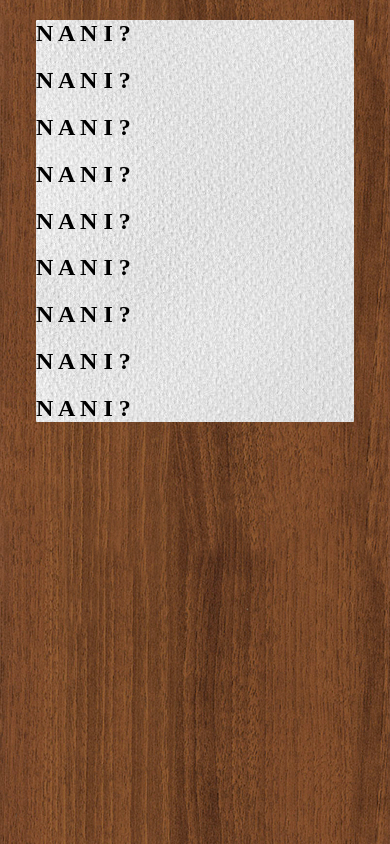
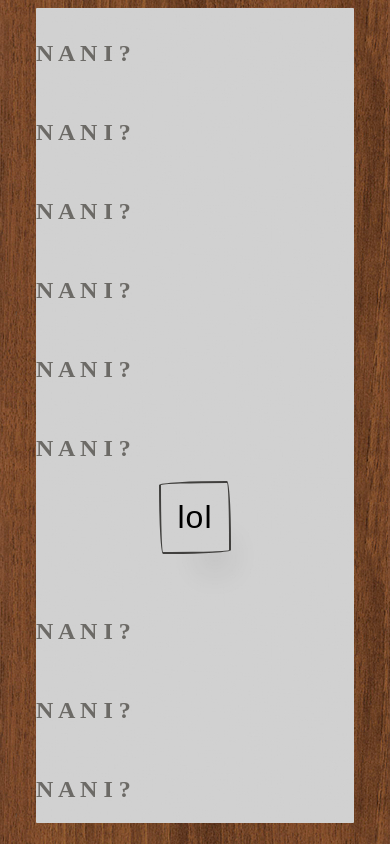
Before and after one commit to resonatingfury/resonatingfury.github.io, a PHP site: page / in a window 390 px wide. Run offline with PHP 8.4, Linux system fonts and the light colour scheme.

Commit message:
baseline to edit in dev tools

```diff
--- a/css/style.css
+++ b/css/style.css
@@ -1,5 +1,6 @@
 body {
 	background-image: url("../images/background.png");
+	color: rgba(82,80, 75, .8);
 }
 
 .container {
@@ -9,3 +10,52 @@ body {
 	background-image: url("../images/container_background.jpg");
 	border-radius: 1px;
 }
+
+html section button, body section button {
+  align-self: center;
+  background: transparent;
+  padding: 1rem 1rem;
+  margin: 0 1rem;
+  transition: all 0.1s ease;
+  font-size: 2rem;
+  letter-spacing: 1px;
+  outline: none;
+  box-shadow: 20px 38px 34px -26px rgba(0, 0, 0, .2);
+  border-radius: 255px 15px 225px 15px/15px 225px 15px 255px;
+}
+html section button:active, body section button:active {
+  box-shadow: 2px 8px 4px -6px rgba(0, 0, 0, .3);
+}
+html section button.lined.thick, body section button.lined.thick {
+  border: solid 7px #41403e;
+}
+html section button.dotted.thick, body section button.dotted.thick {
+  border: dotted 5px #41403e;
+}
+html section button.dashed.thick, body section button.dashed.thick {
+  border: dashed 5px #41403e;
+}
+html section button.lined.thin, body section button.lined.thin {
+  border: solid 2px #41403e;
+}
+html section button.dotted.thin, body section button.dotted.thin {
+  border: dotted 2px #41403e;
+}
+html section button.dashed.thin, body section button.dashed.thin {
+  border: dashed 2px #41403e;
+}
+@media (max-width: 620px) {
+  body h1 {
+    margin-top: 2rem;
+  }
+  body section {
+    display: flex;
+    flex-direction: column;
+    justify-content: center;
+    margin-bottom: 1rem;
+  }
+  body section button {
+    align-self: center;
+    margin-bottom: 2rem;
+  }
+}
--- a/index.html
+++ b/index.html
@@ -13,6 +13,7 @@
 			<h1>N A N I ?</h1>
 			<h1>N A N I ?</h1>
 			<h1>N A N I ?</h1>
+			<button class="lined thin">lol</button>
 			<h1>N A N I ?</h1>
 			<h1>N A N I ?</h1>
 			<h1>N A N I ?</h1>
```
Also changed, not shown: images/container_background.jpg.
